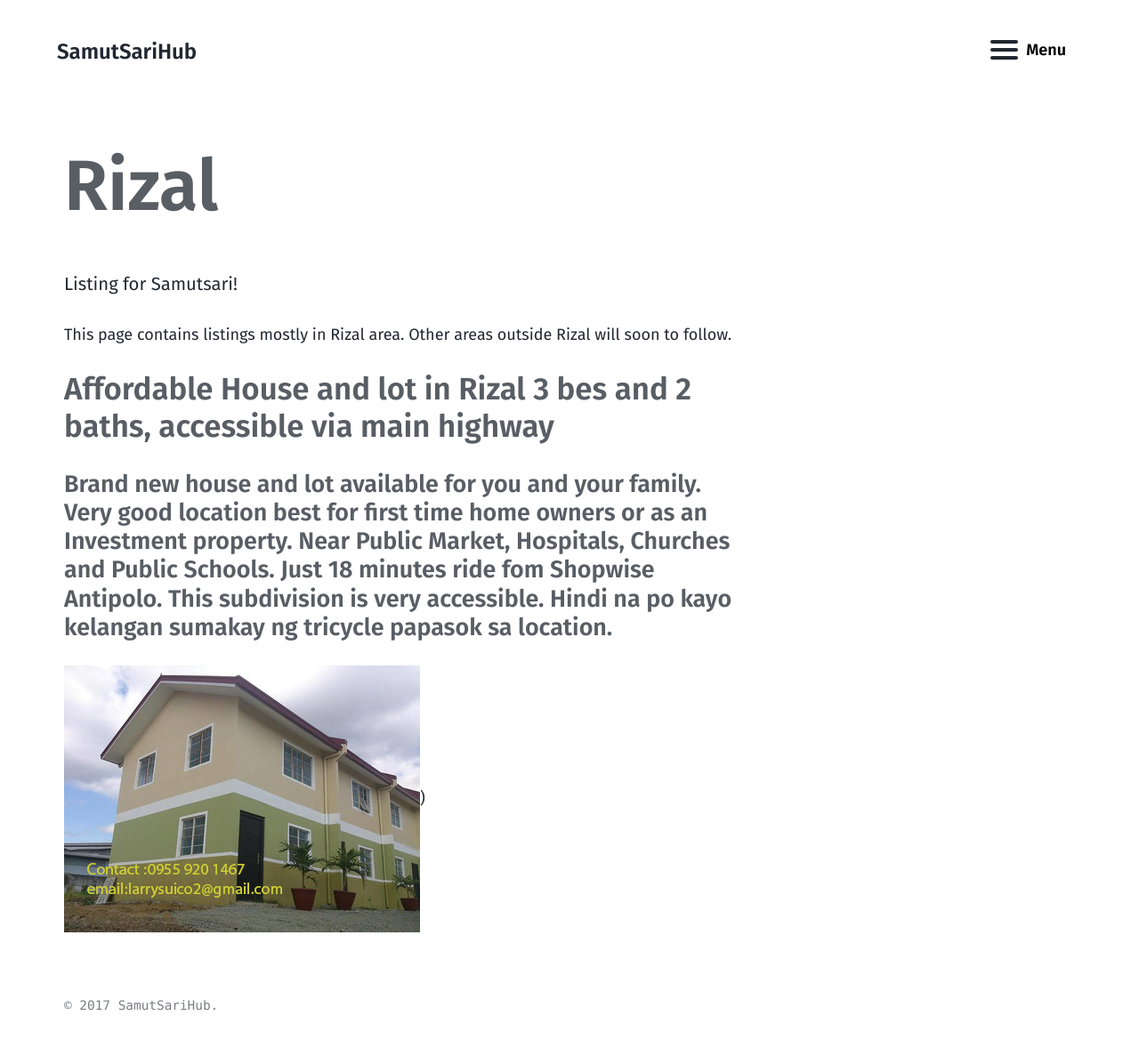
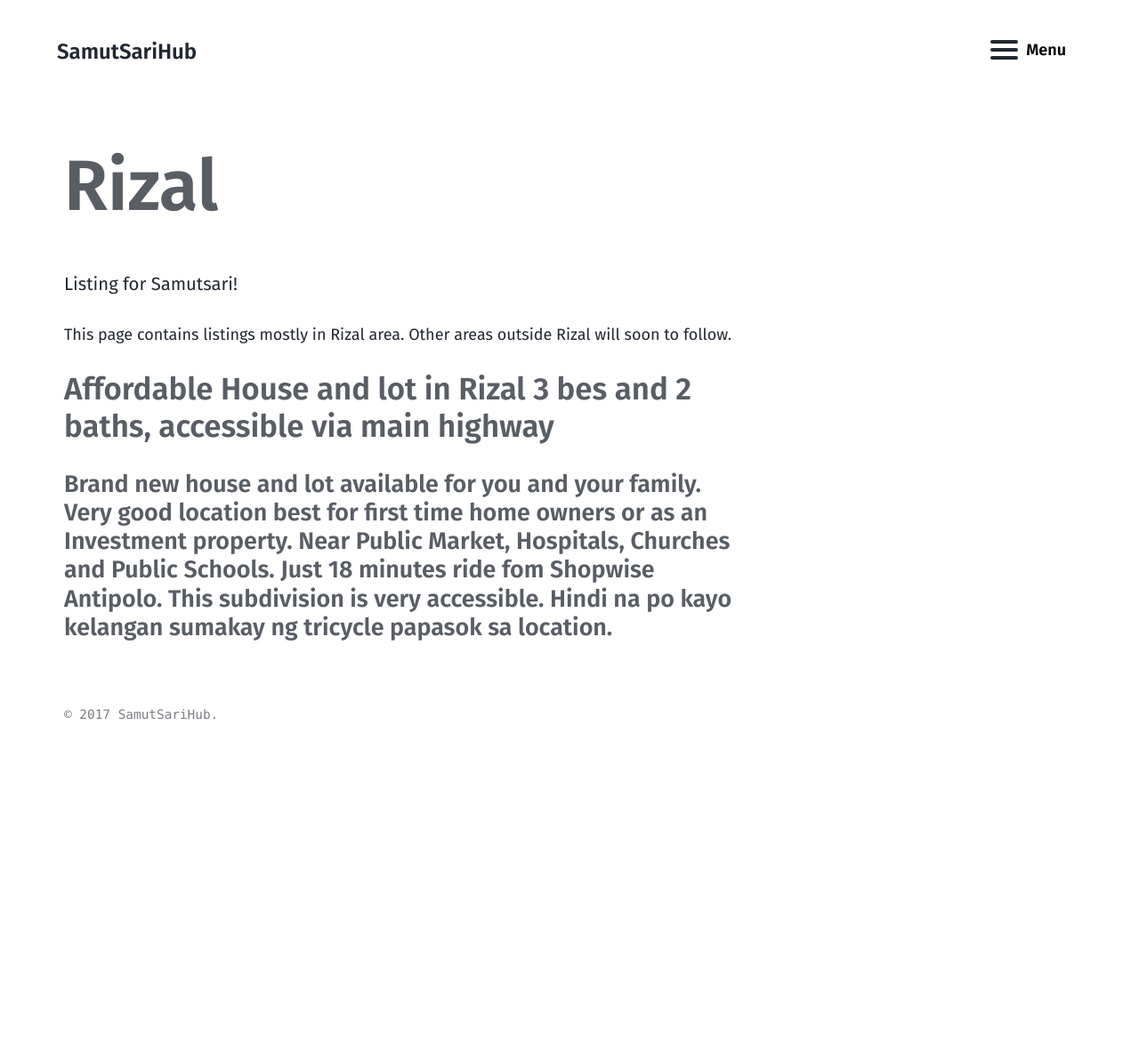
Before and after one commit to oscariotes/samutsari2, a Jekyll site: the page built from Rizal.md, in a window 1280 px wide and 1169 px high. Shown: the whole window at 89% size. Built offline with Jekyll 4.4.1, drawn with Linux system fonts in a browser that asks for light colours.

Commit message:
Update Rizal.md

```diff
--- a/Rizal.md
+++ b/Rizal.md
@@ -14,6 +14,7 @@ Listing for Samutsari!
 
 
 
+
+
+
 ### Brand new house and lot available for you and your family. Very good location best for first time home owners or as an Investment property. Near Public Market, Hospitals, Churches and Public Schools. Just 18 minutes ride fom Shopwise Antipolo. This subdivision is very accessible. Hindi na po kayo kelangan sumakay ng tricycle papasok sa location.
-
-![]({{site.baseurl}}///assets/images/Front.jpg))
```
